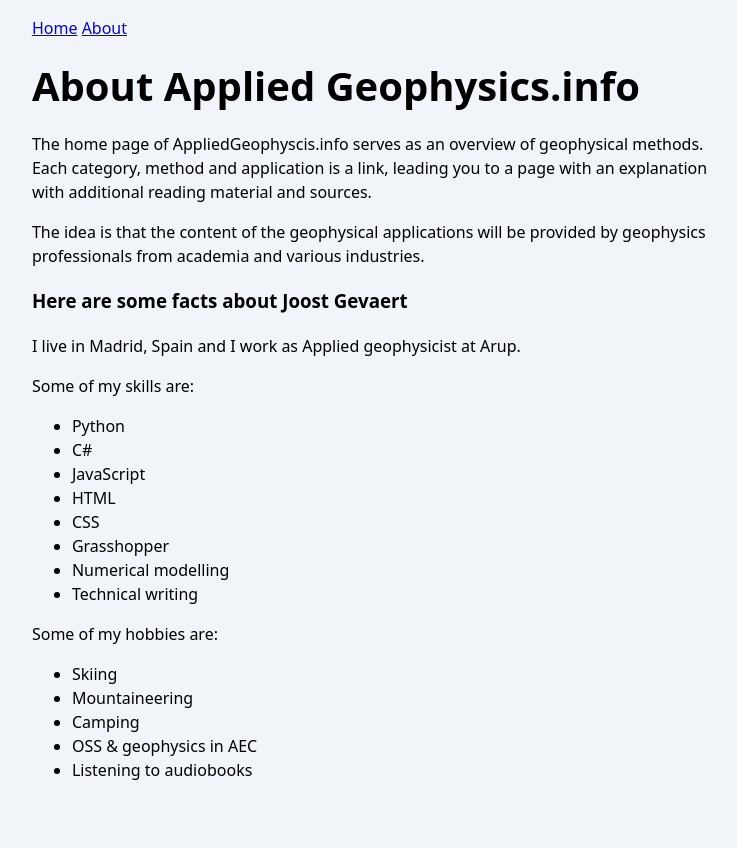
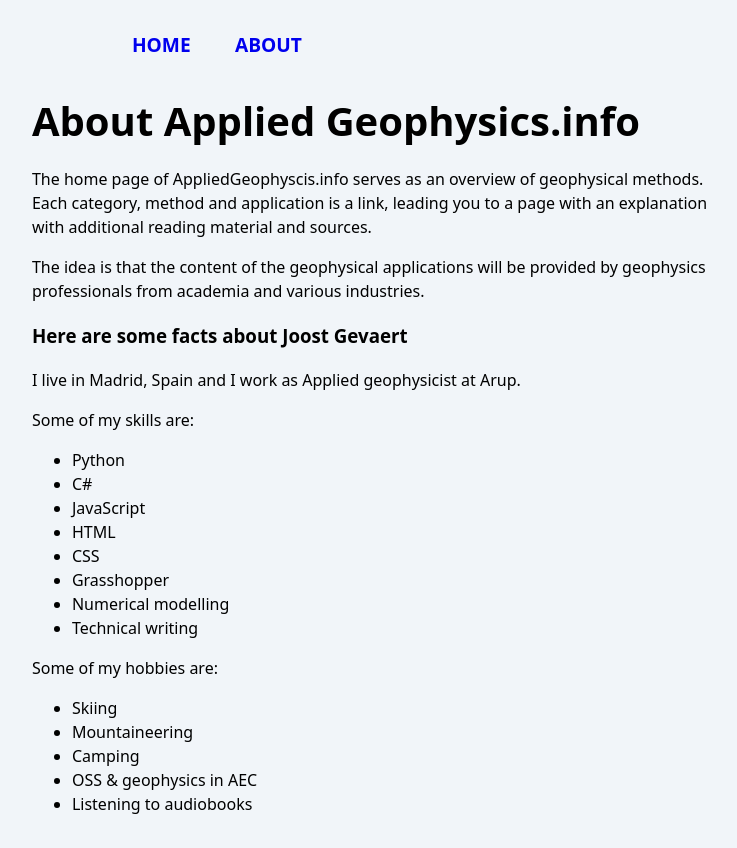
Before and after one commit to JoostGevaert/geophysics-info, an Astro site: page /about in a window 1280 px wide. Shown: the whole page, without its empty margins (258-995 px from the left). Before the commit the page ends 814 px from the top, so only its background shows below. Built offline with nearby package versions, Linux system fonts and the light colour scheme; Astro itself is replaced by a stand-in of ours.

Commit message:
Turn <Nav /> into <Header /> component

```diff
--- /dev/null
+++ b/src/components/Header.astro
@@ -0,0 +1,5 @@
+---
+import Navigation from "./Navigation.astro";
+---
+
+<header><nav><Navigation /></nav></header>
--- a/src/components/Navigation.astro
+++ b/src/components/Navigation.astro
@@ -1,7 +1,4 @@
----
----
-
-<nav>
+<div class="nav-links">
   <a href="/">Home</a>
   <a href="/about">About</a>
-</nav>
+</div>
--- a/src/pages/about.astro
+++ b/src/pages/about.astro
@@ -1,6 +1,6 @@
 ---
 import "../styles/global.css";
-import Navigation from "../components/Navigation.astro";
+import Header from "../components/Header.astro";
 
 const pageTitle: string = "About";
 
@@ -40,7 +40,7 @@
     <title>{pageTitle} | Geophysics.info</title>
   </head>
   <body>
-    <Navigation />
+    <Header />
     <section>
       <h1>{pageTitle} Applied Geophysics.info</h1>
       <p>
--- a/src/pages/index.astro
+++ b/src/pages/index.astro
@@ -1,6 +1,6 @@
 ---
 import "../styles/global.css";
-import Navigation from "../components/Navigation.astro";
+import Header from "../components/Header.astro";
 ---
 
 <html lang="en">
@@ -12,7 +12,7 @@
     <title>Applied Geophysics.info</title>
   </head>
   <body>
-		<Navigation />
+		<Header />
     <section>
       <h1>Applied Geophysics.info</h1>
       <div>
--- a/src/pages/test.astro
+++ b/src/pages/test.astro
@@ -1,6 +1,6 @@
 ---
 import "../styles/global.css";
-import Navigation from "../components/Navigation.astro";
+import Header from "../components/Header.astro";
 
 const pageTitle: string = "Test page";
 const happy: boolean = true;
@@ -17,7 +17,7 @@
     <title>{pageTitle} | Geophysics.info</title>
   </head>
   <body>
-    <Navigation />
+    <Header />
     <section>
       <h1>{pageTitle}</h1>
       {happy && <p>I'm happy to be learning Astro.build</p>}
--- a/src/styles/global.css
+++ b/src/styles/global.css
@@ -20,3 +20,48 @@
   margin: 1rem 0;
   font-size: 2.5rem;
 }
+
+/* nav styles */
+
+.nav-links {
+  width: 100%;
+  top: 5rem;
+  left: 48px;
+  background-color: #ff9776;
+  display: none;
+  margin: 0;
+}
+
+.nav-links a {
+  display: block;
+  text-align: center;
+  padding: 10px 0;
+  text-decoration: none;
+  font-size: 1.2rem;
+  font-weight: bold;
+  text-transform: uppercase;
+}
+
+.nav-links a:hover,
+a:focus {
+  background-color: #ff9776;
+}
+
+.expanded {
+  display: unset;
+}
+
+@media screen and (min-width: 636px) {
+  .nav-links {
+    margin-left: 5em;
+    display: block;
+    position: static;
+    width: auto;
+    background: none;
+  }
+
+  .nav-links a {
+    display: inline-block;
+    padding: 15px 20px;
+  }
+}
```
